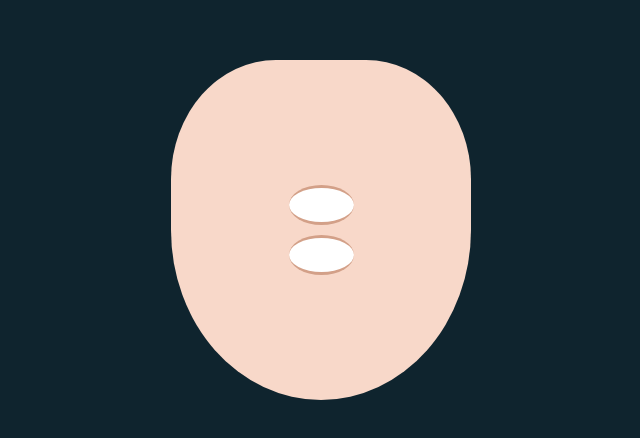
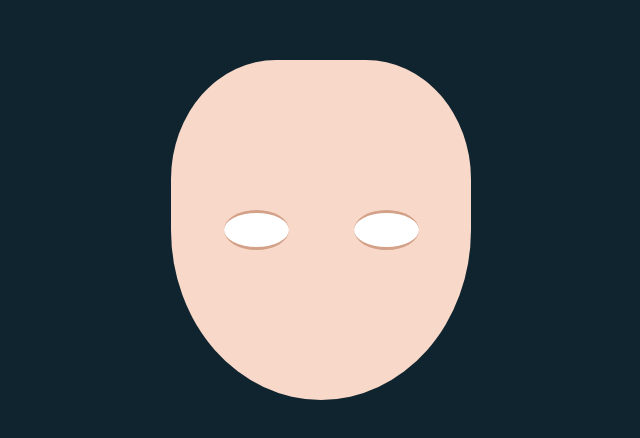
Before and after one commit to Annie-Huang/me-in-css, a website: page index.html in a window 1280 px wide. Shown: the part 170-608 px from the top of the page, without its empty margins (319-959 px from the left). Drawn offline with Linux system fonts and the light colour scheme.

Commit message:
Put the eyes into the correct position.

```diff
--- a/style.css
+++ b/style.css
@@ -26,12 +26,15 @@ body {
 }
 
 .eyes {
+  position: absolute;
+  width: 195px; /* The space between two eyes is generally the size of one eye */
+  display: flex;
+  justify-content: space-between;
 }
 .eye {
   background: white;
   height: 40px;
   width: 65px;
-  margin: 10px;
   border-radius: 100%;
 
   /* eyelids */
```
